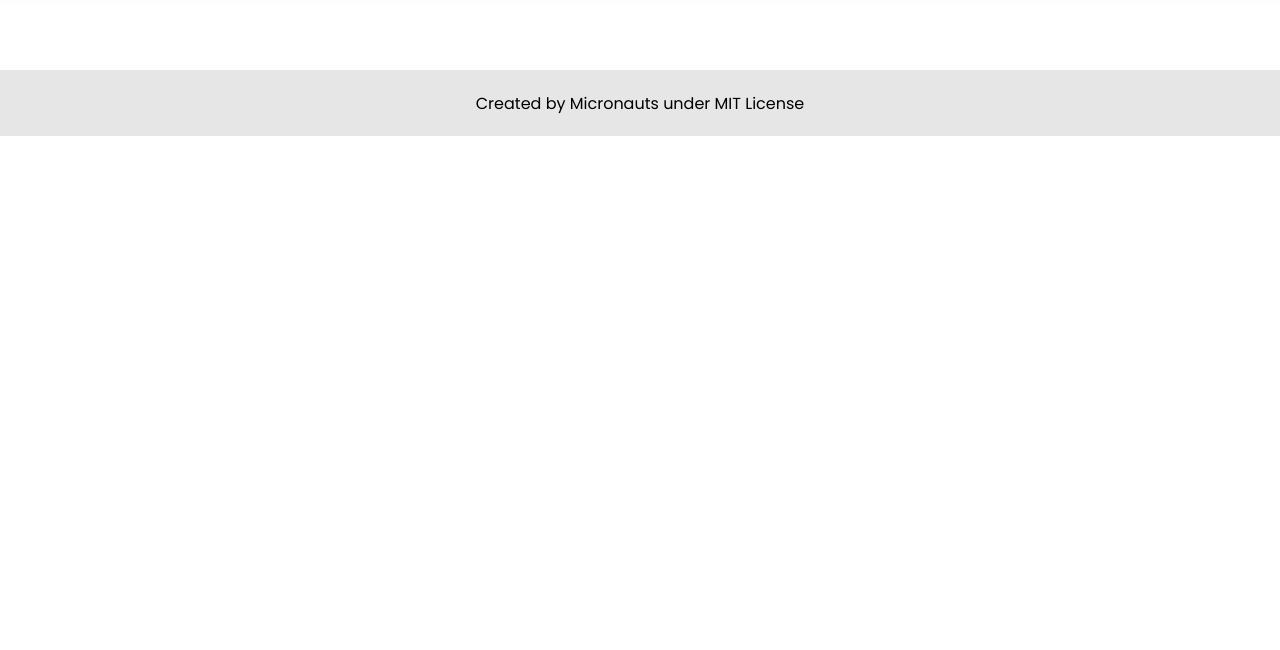
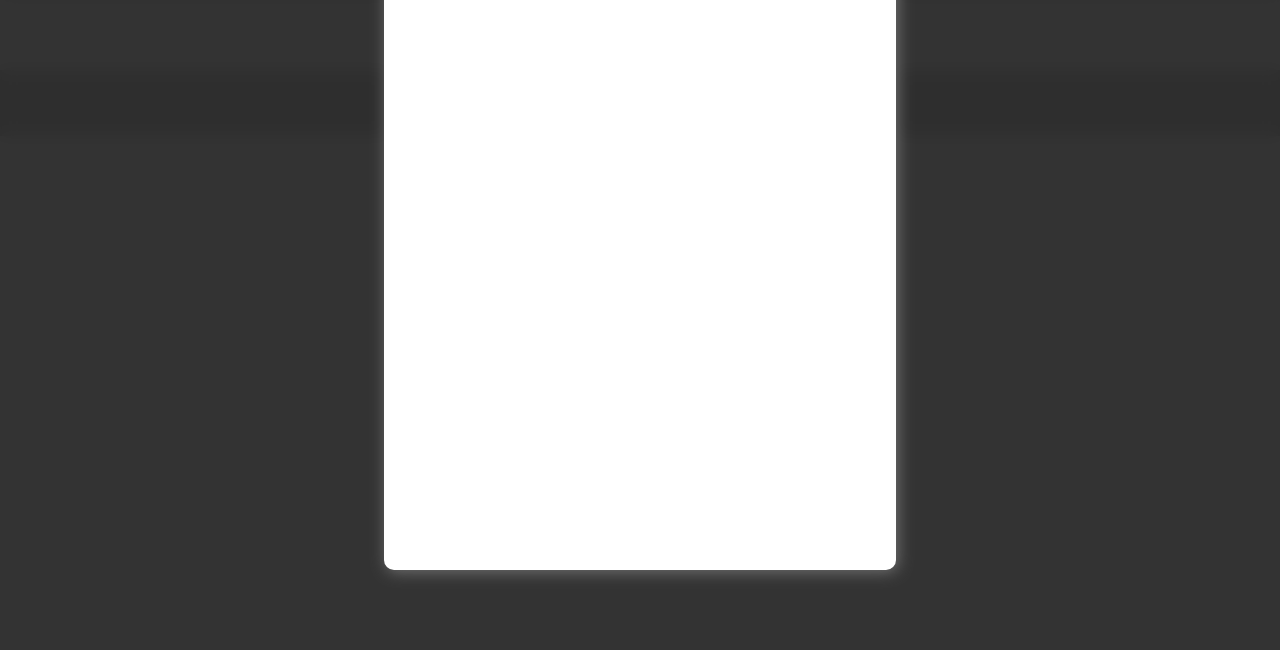
Before and after one commit to kwekubright/javascript-group-capstone, a website built with webpack: page src/index.html in a window 1280 px wide. Shown: the part 150-800 px from the top of the page. Built offline with nearby package versions, Linux system fonts and the light colour scheme; no server answers.

Commit message:
Add movie modal

```diff
--- a/src/index.html
+++ b/src/index.html
@@ -27,6 +27,18 @@
       </div>
     </footer>
   </main>
+
+  <section id="movie-modal" class="flex flex-justify-center flex-align-center">
+    <div class="modal-wrapper">
+      <div class="modal-content">
+        <div class="modal-header flex flex-justify-space-between">
+          <h2>Movie Title</h2>
+          <button class="close-modal">X</button>
+        </div>
+      </div>
+
+    </div>
+  </section>
 </body>
 
 </html>
--- a/src/styles/index.css
+++ b/src/styles/index.css
@@ -338,3 +338,38 @@ a {
   margin-top: 50px;
   background-color: #e6e6e6;
 }
+
+
+/* Movie Modal */
+
+#movie-modal {
+  position: fixed;
+  top: 0;
+  left: 0;
+  width: 100%;
+  height: 100%;
+  background-color: rgba(0, 0, 0, 0.8);
+  z-index: 2;
+  display: flex;
+  justify-content: center;
+  align-items: center;
+  z-index: 99;
+  backdrop-filter: blur(8px);
+}
+
+.modal-wrapper {
+  width: 40%;
+  height: 80%;
+  background-color: #fff;
+  border-radius: 10px;
+  padding: 20px;
+  box-shadow: 2px 2px 15px rgb(113, 113, 113);
+}
+
+.close-modal {
+  background-color: red;
+  border: 0;
+  border-radius: 100%;
+  width: 33px;
+  color: #fff;
+}
```
